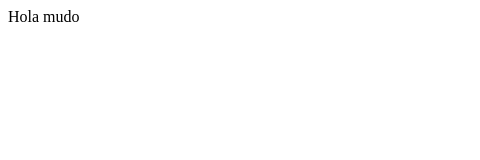
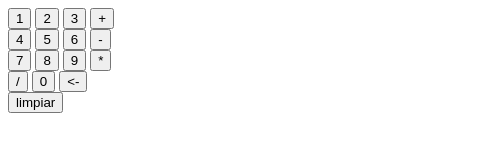
Before and after one commit to Polo123456789/pa-actividad-1, an Electron app: page index.html in a window 480 px wide. Drawn offline with Linux system fonts and the light colour scheme.

Commit message:
(+) Interfaz grafica

```diff
--- a/index.html
+++ b/index.html
@@ -8,7 +8,32 @@
 </head>
 
 <body>
-    Hola mudo
+    <div id="calculadora">
+        <div id="resultado"></div>
+        <div id="actual"></div>
+        <div id="botones">
+            <button id="btn-1">1</button>
+            <button id="btn-2">2</button>
+            <button id="btn-3">3</button>
+            <button id="btn-suma">+</button>
+            <br/>
+            <button id="btn-4">4</button>
+            <button id="btn-5">5</button>
+            <button id="btn-6">6</button>
+            <button id="btn-resta">-</button>
+            <br/>
+            <button id="btn-7">7</button>
+            <button id="btn-8">8</button>
+            <button id="btn-9">9</button>
+            <button id="btn-multiplicacion">*</button>
+            <br/>
+            <button id="btn-division">/</button>
+            <button id="btn-0">0</button>
+            <button id="btn-back">&lt;-</button>
+            <br/>
+            <button id="btn-limpiar">limpiar</button>
+        </div>
+    </div>
 </body>
 
 </html>
```
